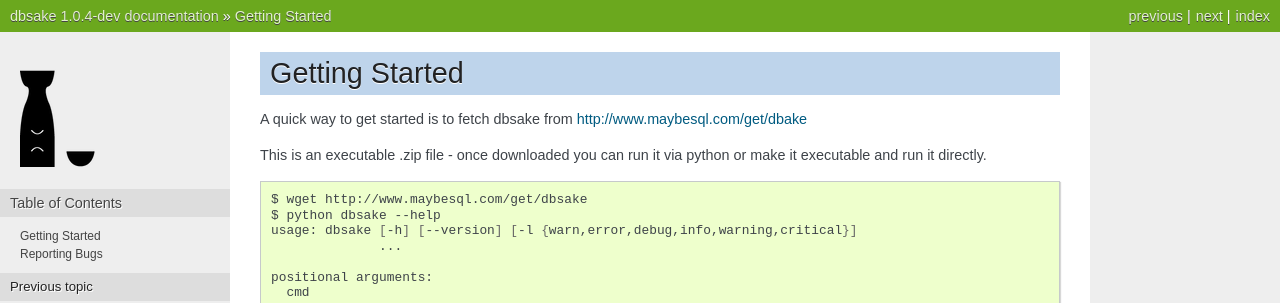
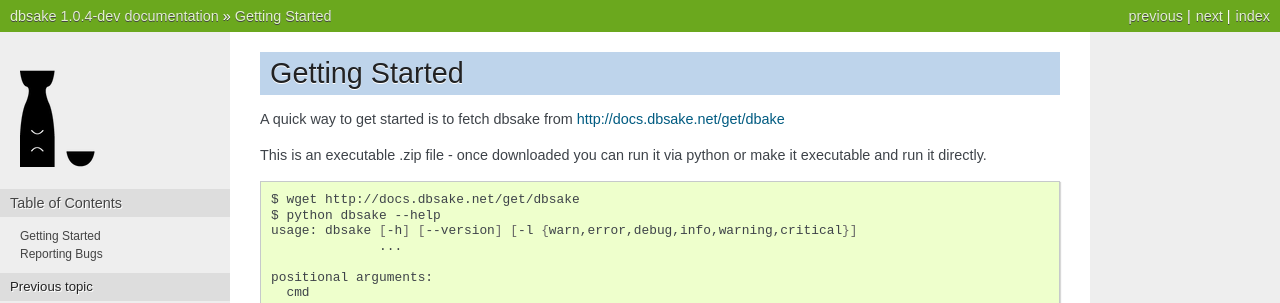
Before and after one commit to abg/dbsake, a Sphinx documentation site: the page built from docs/getting_started.rst, in a window 1280 px wide. Shown: the top 303 px of the page. Built offline with Sphinx 7.4.7, drawn with Linux system fonts in a browser that asks for light colours; part of the change alters nothing that is shown.

Commit message:
update dbsake urls to point to docs.dbsake.net

```diff
--- a/docs/getting_started.rst
+++ b/docs/getting_started.rst
@@ -1,14 +1,14 @@
 Getting Started
 ---------------
 
-A quick way to get started is to fetch dbsake from http://www.maybesql.com/get/dbake
+A quick way to get started is to fetch dbsake from http://docs.dbsake.net/get/dbake
 
 This is an executable .zip file - once downloaded you can run it via python or
 make it executable and run it directly.
 
 .. code-block:: bash
 
-   $ wget http://www.maybesql.com/get/dbsake
+   $ wget http://docs.dbsake.net/get/dbsake
    $ python dbsake --help
    usage: dbsake [-h] [--version] [-l {warn,error,debug,info,warning,critical}]
                  ...
```
